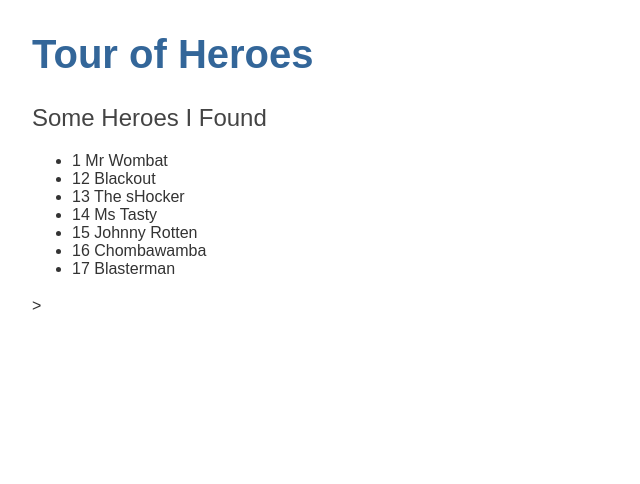
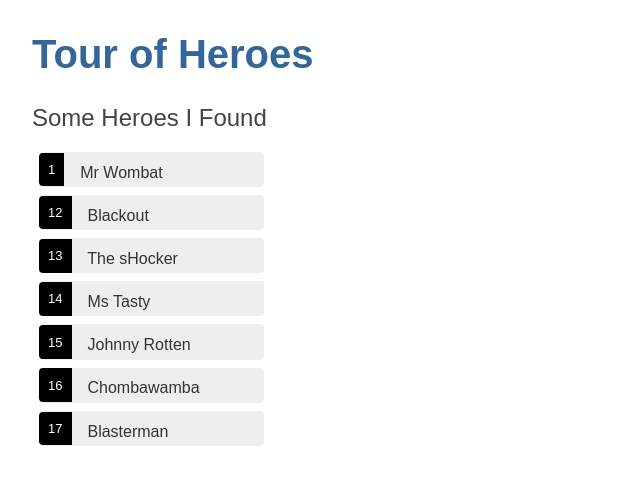
Before and after one commit to psantimauro/Git, an Angular app in the folder Angular/angular-tour-of-heroes/: page / in a window 1280 px wide. Shown: the top 484 px of the page, without its empty margins (0-640 px from the left). Built offline with nearby package versions, Linux system fonts and the light colour scheme.

Commit message:
chapter 2 - hero list

```diff
--- a/Angular/angular-tour-of-heroes/src/app/heroes/heroes.component.css
+++ b/Angular/angular-tour-of-heroes/src/app/heroes/heroes.component.css
@@ -1,4 +1,5 @@
 /* HeroesComponent's private CSS styles */
+
 .heroes {
   margin: 0 0 2em 0;
   list-style-type: none;
@@ -33,7 +34,7 @@
   font-size: small;
   color: white;
   padding: 0.8em 0.7em 0 0.7em;
-    background-color:#405061;
+  background-color:#000000;
   line-height: 1em;
   position: relative;
   left: -1px;
--- a/Angular/angular-tour-of-heroes/src/app/heroes/heroes.component.html
+++ b/Angular/angular-tour-of-heroes/src/app/heroes/heroes.component.html
@@ -1,6 +1,20 @@
+<!-- hero list -->
 <h2> Some Heroes I Found </h2>
-<ul>
-    <li *ngFor="let hero of heroes">
-        <span class="badge">{{ hero.id }}</span> {{ hero.name }}
-    </li>
-</ul>>
+<ul class="heroes">
+    <li *ngFor="let hero of heroes"
+    [class.selected]="hero === selectedHero"
+    (click)="onSelect(hero)">
+    <span class="badge">{{hero.id}}</span> {{hero.name}}
+  </li>
+</ul>
+
+<!-- hero details -->
+<div *ngIf="selectedHero">
+    <h2>{{selectedHero.name | uppercase}} Details </h2>
+    <div><span>id: </span>{{selectedHero.id}}</div>
+    <div>
+        <label>name:
+            <input [(ngModel)]="selectedHero.name" placeholder="name" />
+        </label>
+    </div>
+</div>
--- a/Angular/angular-tour-of-heroes/src/app/heroes/heroes.component.ts
+++ b/Angular/angular-tour-of-heroes/src/app/heroes/heroes.component.ts
@@ -10,10 +10,13 @@
 export class HeroesComponent implements OnInit {
 
   heroes = HEROES;
+  selectedHero:Hero;
+
   constructor() { }
 
   ngOnInit() {
   }
-
-
+  onSelect(hero: Hero): void {
+    this.selectedHero = hero;
+  }
 }
```
Also changed, not shown: 1 other file (tests, documents, lock files or other folders). Lines whose indentation alone changed are shown as unchanged.
